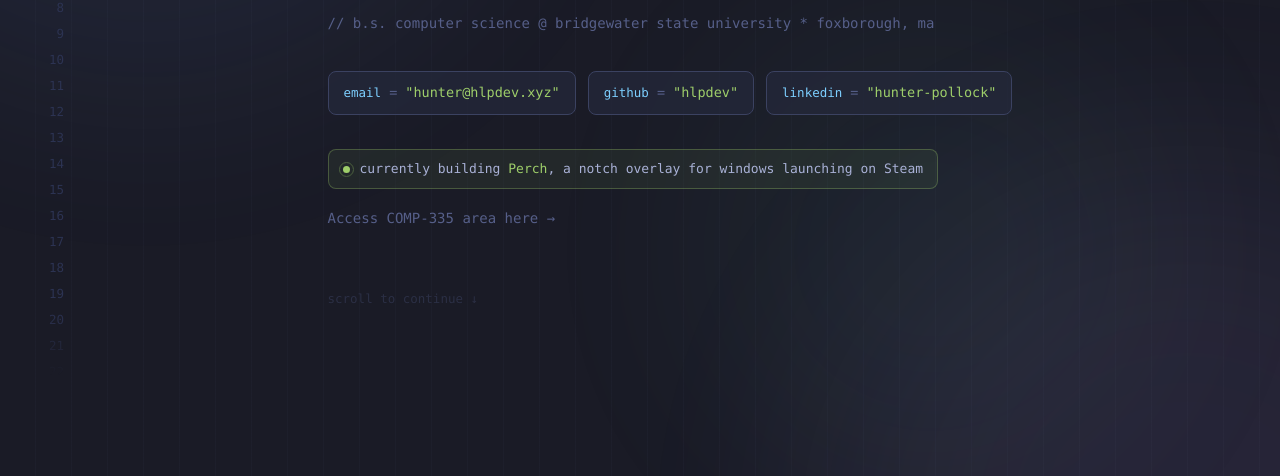
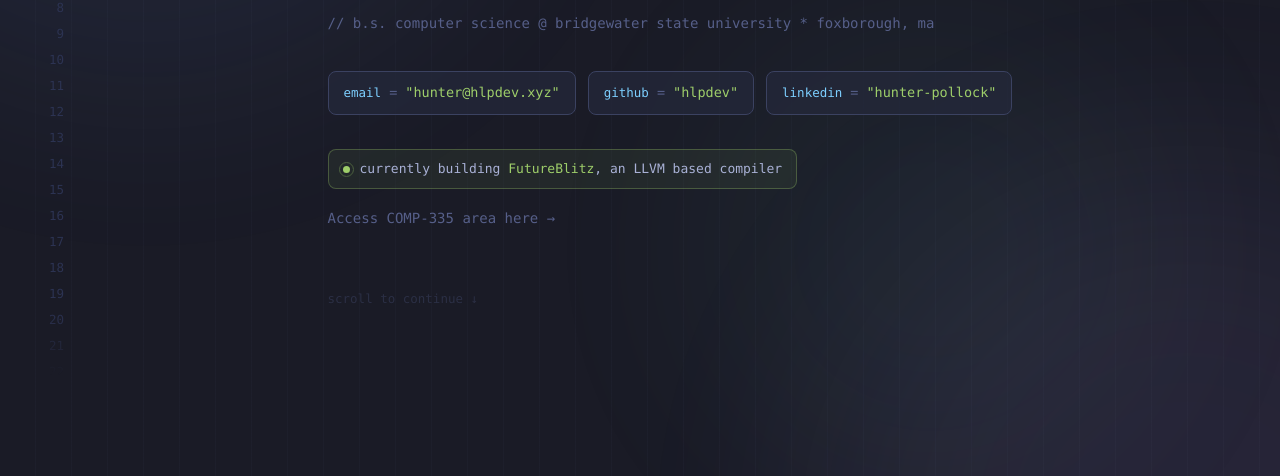
Before and after one commit to hlpdev/comp335-assignment1, a plain HTML site: page index.html in a window 1280 px wide. Shown: the part 303-779 px from the top of the page. Drawn offline with Linux system fonts and the light colour scheme.

Commit message:
update currently working on

```diff
--- a/index.html
+++ b/index.html
@@ -49,7 +49,7 @@
                     <a class="box" href="https://linkedin.com/in/hunter-pollock" target="_blank"><span class="key">linkedin</span><span class="equals">=</span><span class="value">"hunter-pollock"</span></a>
                 </div>
 
-                <p class="current large-text large-text-h6"><span class="orb"></span><span>currently building <a href="https://perchapp.org" target="_blank">Perch</a>, a notch overlay for windows launching on Steam</span></p>
+                <p class="current large-text large-text-h6"><span class="orb"></span><span>currently building <a href="#" target="_blank">FutureBlitz</a>, an LLVM based compiler</span></p>
 
                 <a class="intro-subtitle large-text large-test-h6" href="./comp335/comp335.html"><br>Access COMP-335 area here &rarr;</a>
 
```
